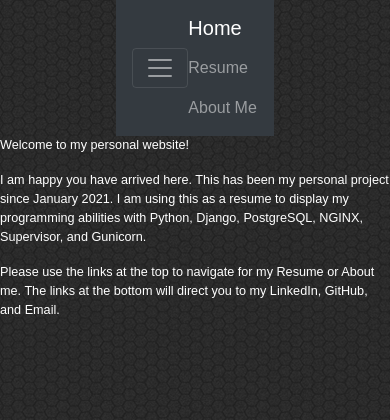
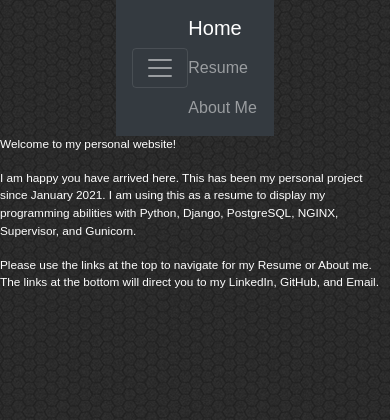
Before and after one commit to Discotech17/Resume, a Django app: page / in a window 390 px wide. Shown: the top 420 px of the page. Run offline with Django 3.2, Linux system fonts and the light colour scheme; some libraries are stand-ins or nearby versions.

Commit message:
mobile chg 11

```diff
--- a/templates/home.html
+++ b/templates/home.html
@@ -12,7 +12,7 @@
             overflow-x: hidden;
         }
         div.col1 {
-            font-size: 1.5vmax;
+            font-size: 1.4vmax;
             width: 400%;
             height: 5px;
         }
```
